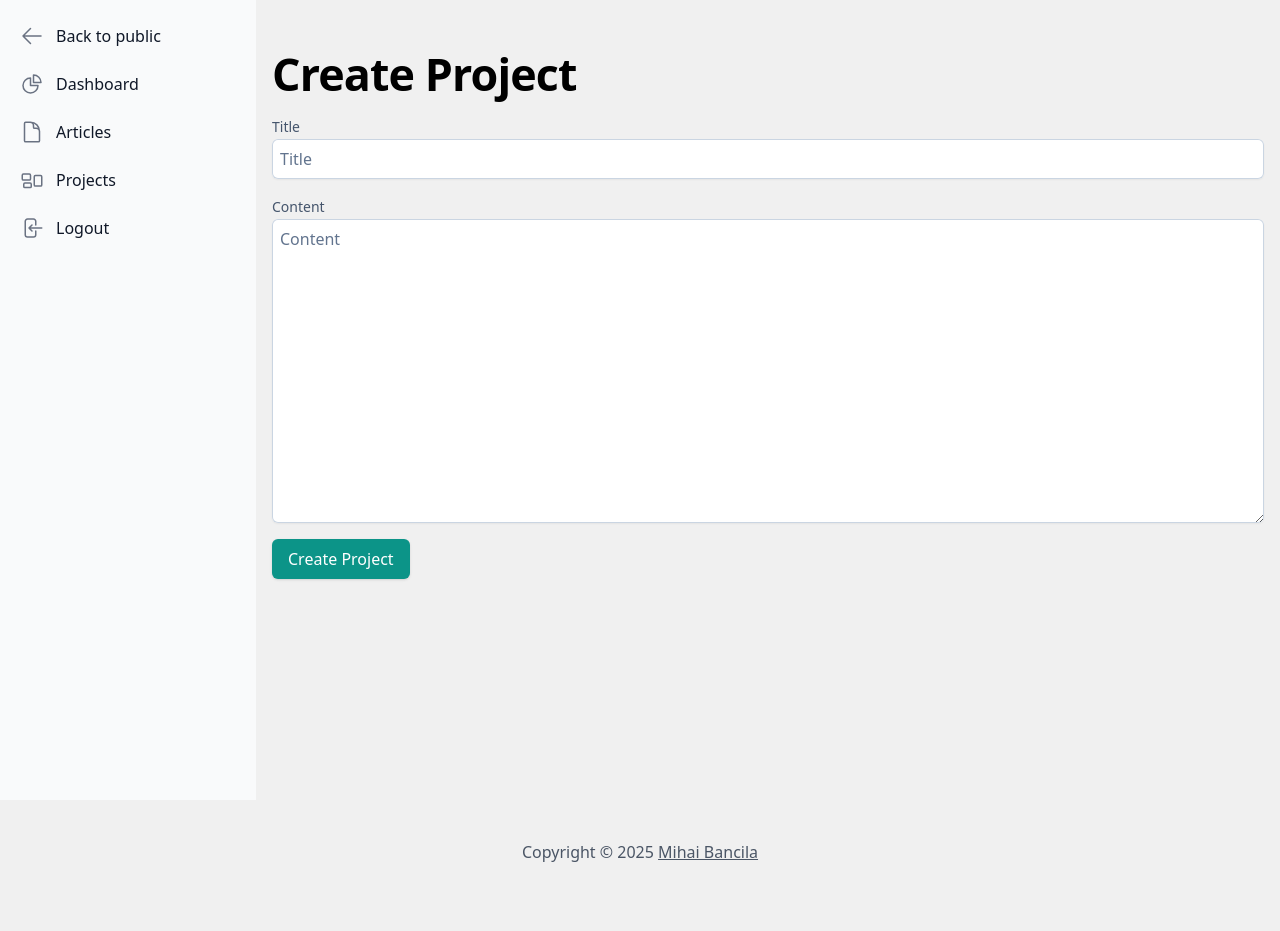
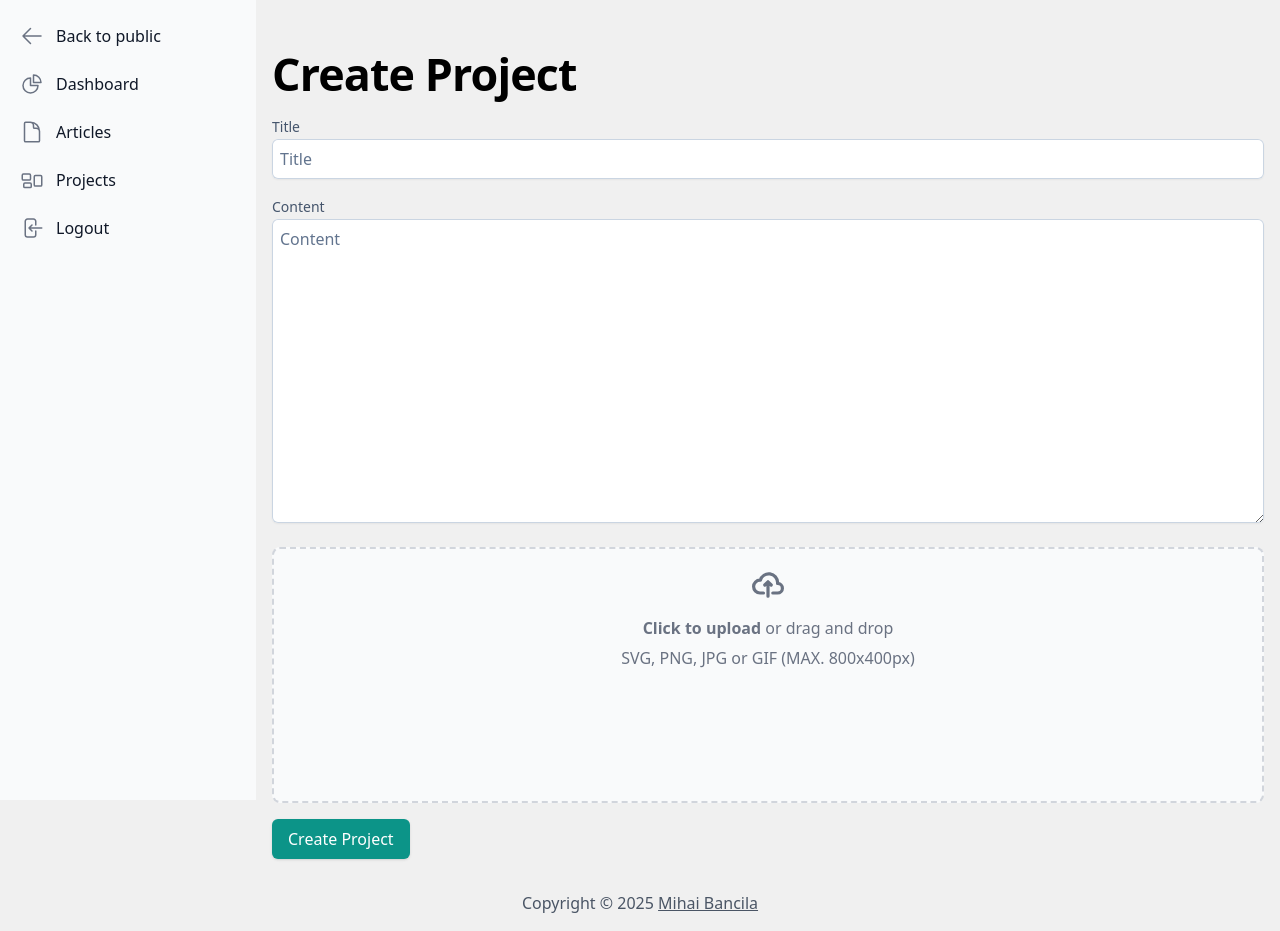
Before and after one commit to mihai133/personal-Next-JS-template-app-auth, a Next.js app: page /dashboard/projects/create in a window 1280 px wide. Before the commit the page ends 880 px from the top, so only its background shows below. Built offline with nearby package versions, Linux system fonts and the light colour scheme; no server answers; a web font is replaced by a local one.

Commit message:
Upload file

```diff
--- a/src/actions/posts.js
+++ b/src/actions/posts.js
@@ -5,6 +5,7 @@ import getAuthUser from "@/lib/getAuthUser";
 import { BlogPostSchema } from "@/lib/rules";
 import { revalidatePath } from "next/cache";
 import { redirect } from "next/navigation";
+import { uploadFile } from "./uploadFile";
 
 export async function createBlogPost(state, formData) {
   // Check if the user is authenticated
@@ -16,6 +17,7 @@ export async function createBlogPost(state, formData) {
   // Validate the form fields
   const title = formData.get("title");
   const content = formData.get("content");
+  const file = formData.get("file");
 
   const validatedField = BlogPostSchema.safeParse({
     title,
@@ -33,14 +35,32 @@ export async function createBlogPost(state, formData) {
 
   // Save the post to the database
   try {
+    let featImageName = null;
+    if (file) {
+      // Upload the file
+      const uploadResult = await uploadFile(file);
+      if (uploadResult?.error) {
+        return {
+          errors: { file: uploadResult.error },
+          title: title,
+          content: content,
+        };
+      }
+      console.log(uploadResult);
+      featImageName = uploadResult?.name;
+    }
+    console.log("IMAGE NAME", typeof featImageName, featImageName);
+    // return;
     const post = await prisma.post.create({
       data: {
         title: validatedField.data.title,
         content: validatedField.data.content,
         userId: user.userId,
+        featImageName: featImageName,
       },
     });
   } catch (error) {
+    console.log(error);
     return {
       errors: { title: error.message },
       title: title,
--- /dev/null
+++ b/src/actions/uploadFile.js
@@ -0,0 +1,15 @@
+"use server";
+
+import fs from "node:fs/promises";
+import { revalidatePath } from "next/cache";
+
+export async function uploadFile(file) {
+  const arrayBuffer = await file.arrayBuffer();
+  const buffer = new Uint8Array(arrayBuffer);
+
+  console.log(file);
+
+  await fs.writeFile(`./public/uploads/${file.name}`, buffer);
+
+  return file;
+}
--- a/src/app/(private)/dashboard/posts/create/page.jsx
+++ b/src/app/(private)/dashboard/posts/create/page.jsx
@@ -1,12 +1,20 @@
 import { createBlogPost } from "@/actions/posts";
 import Form from "@/components/Form";
+import fs from "node:fs/promises";
 
 export default async function CreatePost() {
+  const files = await fs.readdir("./public/uploads");
+  const images = files
+    .filter((file) => file.endsWith(".jpg") || file.endsWith(".png"))
+    .map((file) => ({
+      path: `/uploads/${file}`,
+    }));
+
   return (
     <div className="container md:w-1/2 mx-auto">
       <h1 title="title">Create Post</h1>
-
-      <Form handler={createBlogPost} type="Post" />
+      <Form handler={createBlogPost} type="Post" images={images} />
+      images
     </div>
   );
 }
--- a/src/components/Form.jsx
+++ b/src/components/Form.jsx
@@ -1,10 +1,30 @@
 "use client";
 
-import { useActionState } from "react";
+import { PencilIcon } from "@heroicons/react/24/outline";
+import Image from "next/image";
+import { useActionState, useRef, useState, useEffect } from "react";
 
-export default function Form({ handler, post, type }) {
+export default function Form({ handler, post, type, images }) {
   const [state, action, isPending] = useActionState(handler, undefined);
+  const uploadRef = useRef(null);
+  const [imagePreview, setImagePreview] = useState(null);
 
+  // const handleFileChange = (event) => {
+  //   const file = event.target.files?.[0];
+
+  //   if (file) {
+  //     const reader = new FileReader();
+
+  //     reader.onloadend = () => {
+  //       setImagePreview(reader.result);
+  //     };
+
+  //     reader.readAsDataURL(file);
+  //   } else {
+  //     setImagePreview(null);
+  //   }
+  // };
+  console.log(post);
   return (
     <form action={action} className="space-y-4">
       <input
@@ -37,6 +57,65 @@ export default function Form({ handler, post, type }) {
           defaultValue={state?.content || post?.content}
         />
       </div>
+
+      {imagePreview ? (
+        <div className="relative">
+          <img
+            src={imagePreview}
+            alt="Image Preview"
+            className="relative w-full h-64 object-cover rounded-lg"
+          />
+
+          <button
+            className="absolute top-0 right-0 z-10 p-2 text-gray-500 transition duration-300 hover:text-gray-900 dark:text-gray-400 dark:hover:text-white cursor-pointer"
+            onClick={() => setImagePreview(null)}
+          >
+            <PencilIcon className="w-6 h-6" />
+          </button>
+        </div>
+      ) : (
+        <div className="flex items-center justify-center w-full">
+          <label
+            htmlFor="dropzone-file"
+            className="flex flex-col items-center justify-center w-full h-64 border-2 border-gray-300 border-dashed rounded-lg cursor-pointer bg-gray-50 dark:hover:bg-gray-800 dark:bg-gray-700 hover:bg-gray-100 dark:border-gray-600 dark:hover:border-gray-500 dark:hover:bg-gray-600"
+          >
+            <div className="flex flex-col items-center justify-center pt-5 pb-6">
+              <svg
+                className="w-8 h-8 mb-4 text-gray-500 dark:text-gray-400"
+                aria-hidden="true"
+                xmlns="http://www.w3.org/2000/svg"
+                fill="none"
+                viewBox="0 0 20 16"
+              >
+                <path
+                  stroke="currentColor"
+                  strokeLinecap="round"
+                  strokeLinejoin="round"
+                  strokeWidth="2"
+                  d="M13 13h3a3 3 0 0 0 0-6h-.025A5.56 5.5 0 0 0 16 6.5 5.5 5.5 0 0 0 5.207 5.021C5.137 5.017 5.071 5 5 5a4 4 0 0 0 0 8h2.167M10 15V6m0 0L8 8m2-2 2 2"
+                />
+              </svg>
+              <p className="mb-2 text-sm text-gray-500 dark:text-gray-400">
+                <span className="font-semibold">Click to upload</span> or drag
+                and drop
+              </p>
+              <p className="text-xs text-gray-500 dark:text-gray-400">
+                SVG, PNG, JPG or GIF (MAX. 800x400px)
+              </p>
+            </div>
+            <input
+              ref={uploadRef}
+              id="dropzone-file"
+              type="file"
+              className="hidden"
+              name="file"
+              defaultValue={state?.file}
+              // onChange={handleFileChange}
+            />
+          </label>
+        </div>
+      )}
+
       <button disabled={isPending} type="submit" className="button-primary">
         {post ? "Update" : "Create"} {type}
       </button>
--- a/src/components/blog/PostCard.jsx
+++ b/src/components/blog/PostCard.jsx
@@ -17,7 +17,7 @@ export default function PostCard({ path, post, showEdit }) {
         </Link>
       )}
       <div className=" mb-2 rounded-md h-full">
-        <p className="text-slate-400 text-xs">{post.createdAt}</p>
+        {/* <p className="text-slate-400 text-xs">{post.createdAt}</p> */}
         <Link href={`/${path}/show/${post.id.toString()}`}>
           <h3 className="text-xs font-bold dark:text-white mb-4">
             {post.title}
--- a/src/components/blog/PostContent.jsx
+++ b/src/components/blog/PostContent.jsx
@@ -1,6 +1,7 @@
 import Link from "next/link";
 import GoBackButton from "../navigation/GoBackButton";
 import getAuthUser from "@/lib/getAuthUser";
+import Image from "next/image";
 
 export default async function PostContent({ type, post }) {
   const user = await getAuthUser();
@@ -20,7 +21,22 @@ export default async function PostContent({ type, post }) {
           Edit
         </Link>
       )}
-      <div className="bg-white dark:bg-[var(--color-primary-800)] mx-auto py-36 mt-12 shadow-md rounded-lg w-full text-white">
+      {post?.featImageName && (
+        <Image
+          src={post?.featImageName ? `/uploads/${post?.featImageName}` : null}
+          alt="Image Preview"
+          className="relative w-full h-full object-cover rounded-lg"
+          width={600}
+          height={600}
+        />
+      )}
+      <div
+        className={`${
+          post?.featImageName
+            ? `dark:bg-[url('/uploads/${post?.featImageName}')] `
+            : "bg-white dark:bg-[var(--color-primary-800)] "
+        } mx-auto py-36 mt-12 shadow-md rounded-lg w-full text-white`}
+      >
         <div className="container-white text-middle  ">
           <div className="text-center mb-2 rounded-md h-full space-y-4">
             <GoBackButton label={backButtonType} />
@@ -28,7 +44,7 @@ export default async function PostContent({ type, post }) {
               {post?.title || "Post not found"}
             </h1>
             <div>
-              <p className="text-slate-400 text-xs">{post.createdAt}</p>
+              {/* <p className="text-slate-400 text-xs">{post.createdAt}</p> */}
               <p className="text-center text-gray-600 dark:text-gray-400 text-lg ">
                 {post?.excerpt || "No excerpt found"}
               </p>
```
Also changed, not shown: 2 other files (tests, documents, lock files or other folders).
